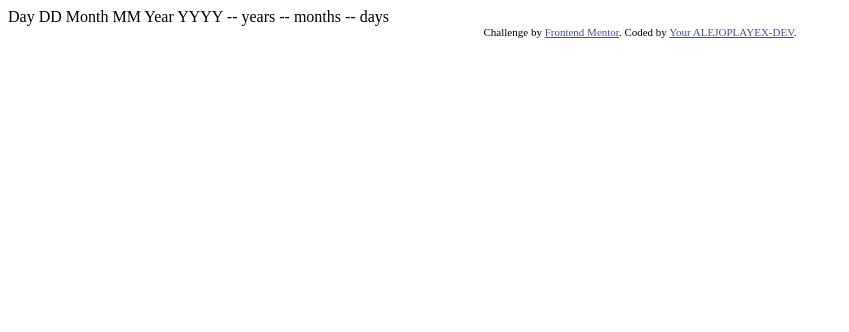
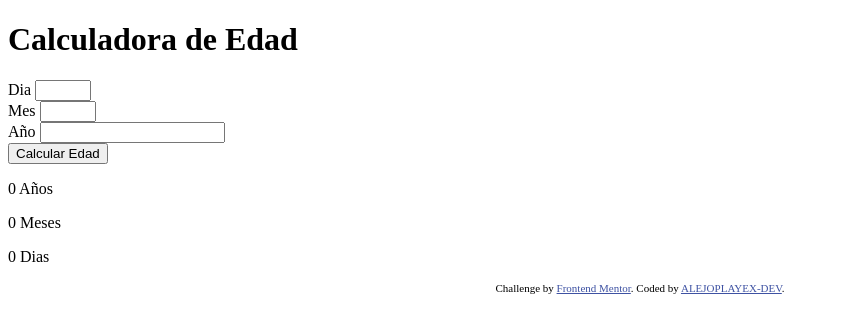
Before and after one commit to ALEJOPLAYEX/Calculadora-edad, a plain HTML site: page index.html in a window 1280 px wide. Shown: the whole page, without its empty margins (0-849 px from the left). Drawn offline with Linux system fonts and the light colour scheme.

Commit message:
index full

```diff
--- a/index.html
+++ b/index.html
@@ -15,23 +15,36 @@
   </style>
 </head>
 <body>
+<div class="container">
+  <div class="form-container">
+    <h1>Calculadora de Edad</h1>
+    <form id="age-form">
+      <div class="input-group">
+        <label for="day">Dia</label>
+        <input type="number" id="day" name="day" min="1" max="31" required>
+      </div>
+      <div class="input-group">
+        <label for="month">Mes</label>
+        <input type="number" id="month" name="month" min="1" max="12" required>
+      </div>
+      <div class="input-group">
+        <label for="year">Año</label>
+        <input type="number" id="year" name="year" required>
+    </div>
+    <button type="submit" id="submit-btn">Calcular Edad</button>
+    </form>
+    <div id="error-message"></div>
+    <div id="age-result" class="age-result">
+      <p id="years">0 Años</p>
+      <p id="months">0 Meses</p>
+      <p id="days">0 Dias</p>
+    </div>
+  </div>
+</div>
+<footer class="attribution">
+  Challenge by <a href="https://www.frontendmentor.io?ref=challenge" target="_blank">Frontend Mentor</a>.
+  Coded by <a href="https://github.com/ALEJOPLAYEX/Calculadora-edad">ALEJOPLAYEX-DEV</a>.
+</footer>
 
-  Day
-  DD
-
-  Month
-  MM
-
-  Year
-  YYYY
-
-  -- years
-  -- months
-  -- days
-
-  <div class="attribution">
-    Challenge by <a href="https://www.frontendmentor.io?ref=challenge" target="_blank">Frontend Mentor</a>.
-    Coded by <a href="#">Your ALEJOPLAYEX-DEV</a>.
-  </div>
 </body>
 </html>
```
